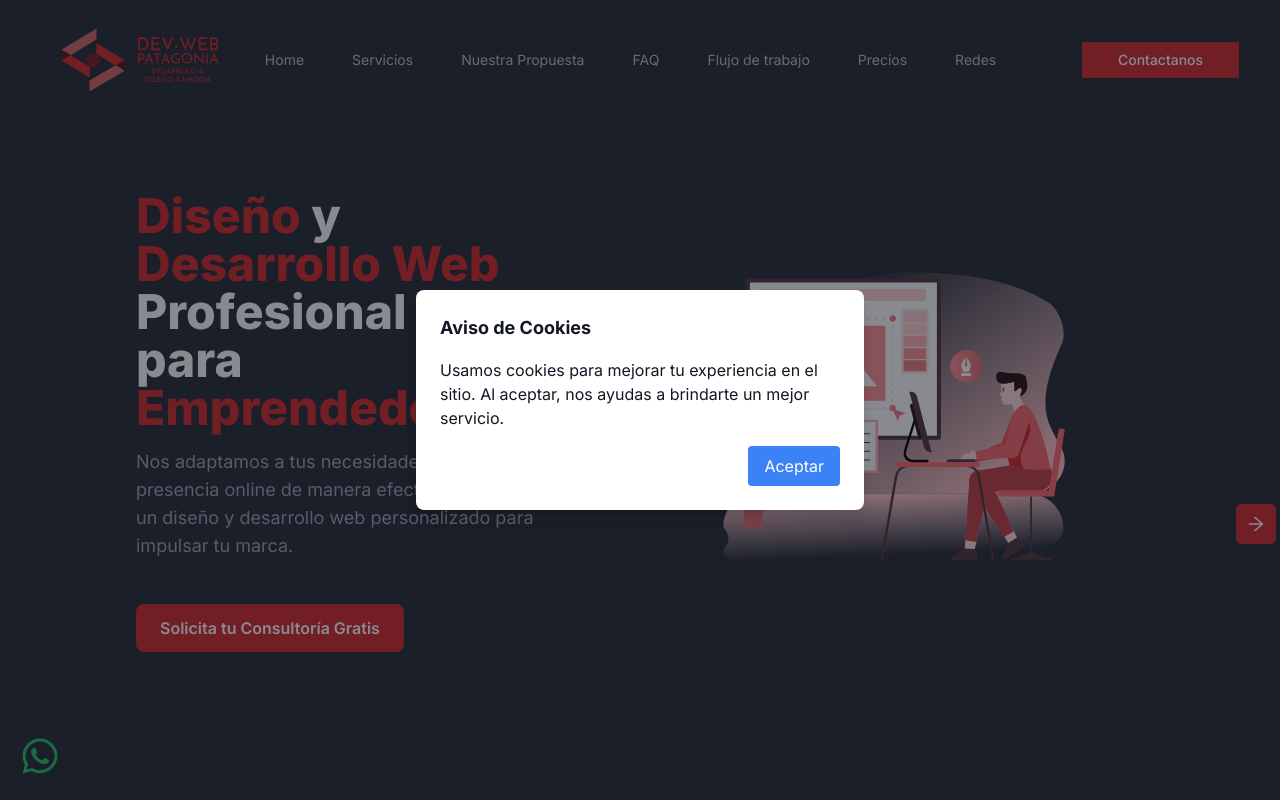
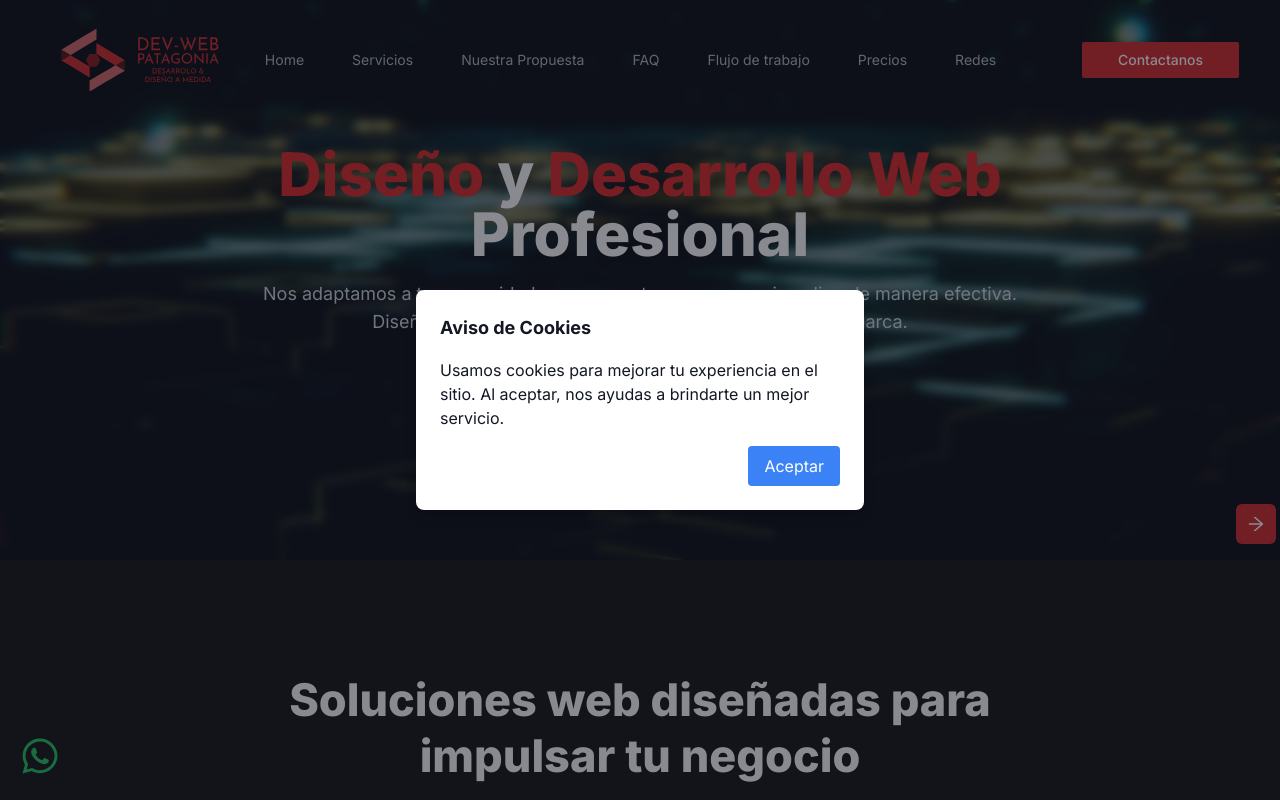
Before and after one commit to kevkarlion/DevWeb-Patagonia, a Next.js app: page / in a window 1280 px wide. Shown: the top 800 px of the page. Built offline with nearby package versions, Linux system fonts and the light colour scheme.

Commit message:
modify hero

```diff
--- a/package.json
+++ b/package.json
@@ -20,7 +20,7 @@
     "animate.css": "^4.1.1",
     "eslint": "^8.56.0",
     "eslint-config-next": "^14.1.0",
-    "framer-motion": "^11.11.9",
+    "framer-motion": "^11.18.2",
     "js-cookie": "^3.0.5",
     "lottie-react": "^2.4.0",
     "lottie-web": "^5.12.2",
--- a/src/components/Hero/index.tsx
+++ b/src/components/Hero/index.tsx
@@ -4,54 +4,35 @@ import Image from "next/image";
 
 const Hero = () => {
   return (
-    <div>
     <section
       id="home"
-        className="relative z-10 overflow-hidden bg-gray-light dark:bg-dark pt-36 pb-24 md:py-48 lg:py-48 xl:py-48"
+      className="relative flex items-center justify-center text-center text-white py-36 px-6 md:px-12 lg:px-24 bg-cover bg-center"
+      style={{ backgroundImage: "url('/images/bkg/bg-hero-nvo.webp')" }}
     >
-        <div className="container mx-auto px-6 md:px-12 lg:px-24">
-          <div className="flex flex-col-reverse md:flex-row items-center justify-between">
-            {/* Texto del lado izquierdo en pantallas grandes, y abajo en mobile */}
-            <div className="w-full md:w-1/2 text-center md:text-left mb-6 md:mb-0 md:pr-8"> {/* Espaciado derecho en pantallas medianas */}
-              <h1 className="font-extrabold text-3xl md:text-5xl text-gray-800 dark:text-white leading-tight">
-                <span className="block">
-                  <span className="text-[#d42629]">Diseño</span> y <span className="text-[#d42629]">Desarrollo Web</span> Profesional
-                </span>
-                para <span className="text-[#d42629]">Emprendedores</span>
+      {/* Overlay para mejorar visibilidad del texto */}
+      <div className="absolute inset-0 bg-black/50 backdrop-blur-sm"></div>
+
+      <div className="relative z-10 max-w-3xl mx-auto">
+        <h1 className="font-extrabold text-4xl md:text-6xl leading-tight">
+          <span className="text-red-600">Diseño</span> y <span className="text-red-600">Desarrollo Web</span> Profesional
         </h1>
 
-              <p className="mt-4 text-gray-600 dark:text-gray-400 text-md md:text-lg">
-                Nos adaptamos a tus necesidades para que tengas presencia online de manera efectiva. Te ofrecemos un diseño y desarrollo web personalizado para impulsar tu marca.
+        <p className="mt-4 text-lg text-gray-300">
+          Nos adaptamos a tus necesidades para que tengas presencia online de manera efectiva. Diseño y desarrollo web personalizado para impulsar tu marca.
         </p>
 
-              <div className="mt-11 flex justify-center md:justify-start">
+        <div className="mt-8">
           <a
             href="https://wa.me/542984252859"
             target="_blank"
             rel="noopener noreferrer"
-                  className="bg-[#d42629] text-white font-semibold py-3 px-6 rounded-lg hover:bg-[#b01f21] transition duration-300 ease-in-out text-center"
+            className="inline-block bg-red-600 text-white font-semibold py-3 px-6 rounded-lg hover:bg-red-700 transition duration-300 ease-in-out"
           >
             Solicita tu Consultoría Gratis
           </a>
         </div>
       </div>
-
-            {/* SVG en el lado derecho en pantallas grandes, y arriba en mobile */}
-            <div className="w-full md:w-1/2 flex justify-center mb-6 md:mb-0 md:ml-8"> {/* Espaciado izquierdo en pantallas medianas */}
-            <div className="h-[400px] w-[500px]" style={{ position:'relative', top:'0px'}}>
-              <Image
-                src="/images/hero/lottieHero.svg"
-                alt="logo"
-                style={{objectFit: 'contain'}}
-                className="w-full"
-                fill
-              />
-              </div>
-            </div>
-          </div>
-        </div>
     </section>
-    </div>
   );
 };
 
```
Also changed, not shown: public/images/bkg/bg-hero-nvo.webp (added), 1 other file (tests, documents, lock files or other folders). Lines whose indentation alone changed are shown as unchanged.
